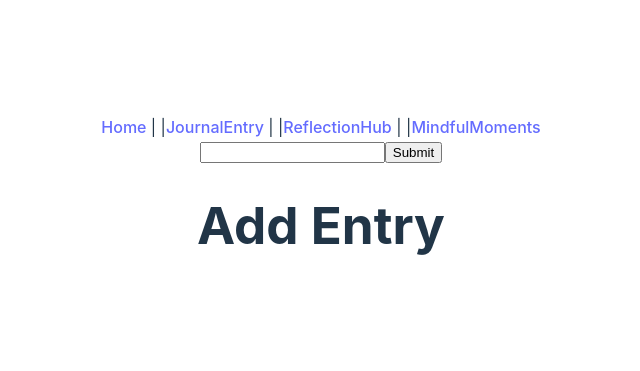
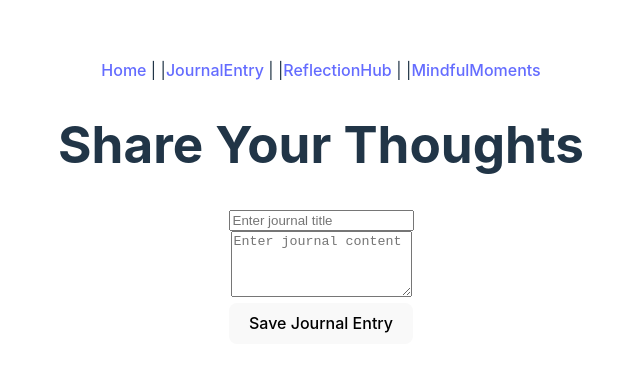
Before and after one commit to dpma1122/DanielleCapstoneFE, a React (Vite) app: page /create in a window 1280 px wide. Shown: the part 199-570 px from the top of the page, without its empty margins (319-959 px from the left). Built offline with nearby package versions, Linux system fonts and the light colour scheme.

Commit message:
added h1 to mindfudl moment

```diff
--- /dev/null
+++ b/src/components/Journal.jsx
@@ -0,0 +1,10 @@
+export default function Journal({ el}) {
+    return (<>
+        <div>
+            <p>{el.name}</p>
+            <button>Edit</button>
+            <button>Delete</button>
+        </div>
+    </>
+    );
+}
--- a/src/pages/JournalEntry.jsx
+++ b/src/pages/JournalEntry.jsx
@@ -1,29 +1,51 @@
 import axios from 'axios';
-import {useNavigate} from 'react-router-dom'
-import {useState} from 'react';
-
-
+import { useNavigate } from 'react-router-dom';
+import { useState } from 'react';
 
 export default function JournalEntry() {
     const nav = useNavigate();
-    const [formData, setFormData] = useState({ journal: '' })
+    const [formData, setFormData] = useState({ title: '', content: '' });
 
-     async function handleChange(e) {setFormData({...formData, [e.target.name]:e.target.value}) }
+    function handleChange(e) {
+        setFormData({ ...formData, [e.target.name]: e.target.value });
+    }
+
     async function handleSubmit(e) {
         e.preventDefault();
-         try {
-             let res = axios.post('http://localhost:3000/journal', formData)
-             console.log (res.data)
-         } catch (error) {
-                console.log (error)
-            }
+        try {
+            let res = await axios.post('http://localhost:3000/journal', formData);
+            nav('/');
+        } catch (error) {
+            console.log(error);
         }
+    }
 
-    return (<>
-        <form onSubmit={handleSubmit}>
-            <input onChange= {handleChange} type='text' name='journal' />
-            <input type= 'submit'/>
-        </form>
-        <h1>Add Entry</h1>
-    </>)
+    return (
+        <>
+            <h1>Share Your Thoughts</h1>
+
+            <form onSubmit={handleSubmit}>
+                <div>
+                    <input
+                        type="text"
+                        name="title"
+                        value={formData.title}
+                        onChange={handleChange}
+                        placeholder="Enter journal title"
+                    />
+                    <br/>
+                </div>
+                <div>
+                    <textarea
+                        name="content"
+                        value={formData.content}
+                        onChange={handleChange}
+                        placeholder="Enter journal content"
+                        rows="4"
+                    />
+                </div>
+                <button type="submit">Save Journal Entry</button>
+            </form>
+        </>
+    );
 }
--- a/src/pages/MindfulMoments.jsx
+++ b/src/pages/MindfulMoments.jsx
@@ -1,3 +1,3 @@
 export default function MindfulMomements () {
-    return(<> <h1>Mindful Moments</h1></>)
+    return(<> <h1>Embrace the Journey</h1></>)
 }
--- a/src/pages/ReflectionHub.jsx
+++ b/src/pages/ReflectionHub.jsx
@@ -1,5 +1,6 @@
 import { useEffect, useState } from 'react';
 import axios from 'axios';
+import Journal from '../components/Journal';
 
 export default function ReflectionHub() {
     const [journals, setJournals] = useState([]);
@@ -11,8 +12,6 @@ export default function ReflectionHub() {
             try {
                 const res = await axios.get('http://localhost:3000/journal');
                 setJournals(res.data);
-                setNewJournalTitle;
-                setNewJournalContent;
             } catch (error) {
                 console.error('Error fetching journal data:', error);
             }
@@ -20,16 +19,35 @@ export default function ReflectionHub() {
         getData();
     }, []);
 
+    const handleTitleChange = (e) => {
+        setNewJournalTitle(e.target.value);
+    };
+
+    const handleContentChange = (e) => {
+        setNewJournalContent(e.target.value);
+    };
 
     return (
         <>
-            <h1>Edit</h1>
+            <h1>Your Journey Begins Here</h1>
             {journals && journals.map((el) => (
                 <p key={el.id || `journal-${el._id}`}>{el.journal}</p>
             ))}
             <div>
+                <input
+                    type="text"
+                    value={newJournalTitle}
+                    onChange={handleTitleChange}
+                    placeholder="Enter journal title"
 
-
+                />
+                <br/>
+                <textarea
+                    value={newJournalContent}
+                    onChange={handleContentChange}
+                    placeholder="Enter journal content"
+                    rows="4"
+                />
             </div>
         </>
     );
```
